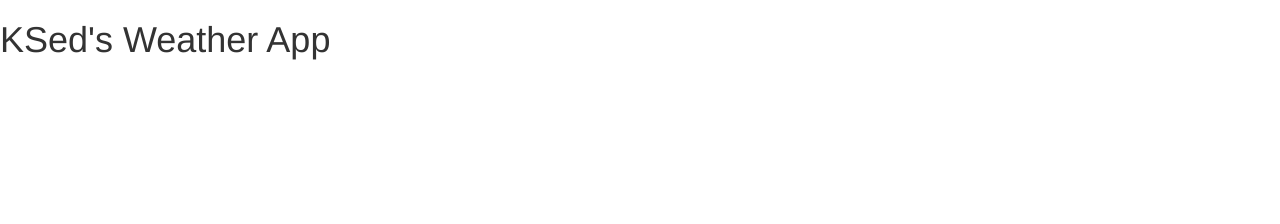
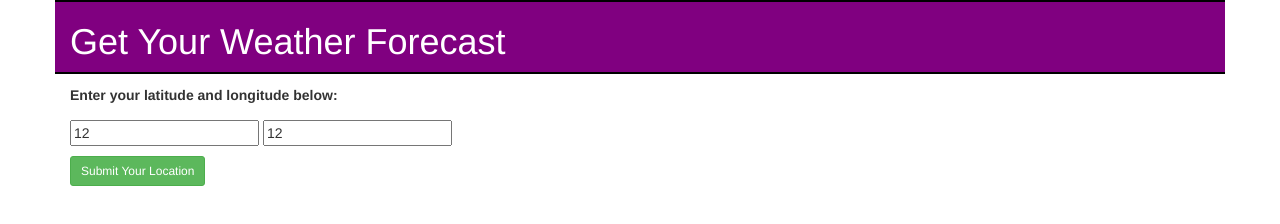
Before and after one commit to ksed/darkcaster, a website: page public/html/index.html in a window 1280 px wide. Drawn offline with nearby package versions, Linux system fonts and the light colour scheme; files that its build step writes are made by us from their sources.

Commit message:
reformated index.html to accept lat/lon coordinates and created angular forecast-app and LocationController logic to print the user-entered coordinates to the console

```diff
--- a/public/css/main.css
+++ b/public/css/main.css
@@ -0,0 +1,10 @@
+#app-title {
+  background-color: purple;
+  color: white;
+  border-top: 1px solid black;
+  border-bottom: 1px solid black;
+}
+
+#app-location {
+  margin-top: 1%;
+}
--- a/public/html/index.html
+++ b/public/html/index.html
@@ -1,23 +1,39 @@
 <!DOCTYPE html>
-<html lang="en">
-<head>
-  <meta charset="UTF-8">
-  <link rel="stylesheet" href="https://maxcdn.bootstrapcdn.com/bootstrap/3.3.7/css/bootstrap.min.css" integrity="sha384-BVYiiSIFeK1dGmJRAkycuHAHRg32OmUcww7on3RYdg4Va+PmSTsz/K68vbdEjh4u" crossorigin="anonymous">
-  <link rel="stylesheet" href="css/main.css">
-  <title>KSed's Darkcaster</title>
-</head>
+<html lang="en" ng-app="forecast-app">
+  <head>
+    <meta charset="UTF-8">
+    <link rel="stylesheet" href="https://maxcdn.bootstrapcdn.com/bootstrap/3.3.7/css/bootstrap.min.css" integrity="sha384-BVYiiSIFeK1dGmJRAkycuHAHRg32OmUcww7on3RYdg4Va+PmSTsz/K68vbdEjh4u" crossorigin="anonymous">
+    <link rel="stylesheet" href="css/main.css">
+    <title>Get Your Weather Forecast</title>
+  </head>
   <body>
-    <header>
-      <h1>KSed's Weather App</h1>
-    </header>
-    <main>
+    <location>
+      <div class="container">
+        <div id="app-title" class="row">
+          <div id="app-title" class="col-md-12 col-sm-12 col-xs-12">
+            <h1>Get Your Weather Forecast</h1>
+          </div>
+        </div>
 
-    </main>
-    <footer>
+        <div id="app-location" class="row" ng-controller="LocationController">
+          <div class="col-md-12 col-sm-12 col-xs-12">
+            <p>
+              <label for="userLatitude">Enter your latitude and longitude below:</label>
+            </p>
+            <p>
+              <input id="user-lat" type="text" placeholder="Latitude" value="12" ng-model="latitude">
+              <input id="user-lon" type="text" placeholder="Longitude" value="12" ng-model="longitude">
+            </p>
+            <button id="submit-location" type="button" class="btn btn-success btn-sm" ng-click='submitLocation(latitude, longitude)'>Submit Your Location</button>
+          </div>
+        </div>
+        </div>
+      </div>
+    </location>
 
-    </footer>
-
-  <script src="https://cdnjs.cloudflare.com/ajax/libs/jquery/2.2.4/jquery.min.js" type="text/javascript"></script>
-  <script src="js/app.js" type="text/javascript"></script>
+    <script src="https://cdnjs.cloudflare.com/ajax/libs/angular.js/1.5.8/angular.js"></script>
+    <script src="https://cdnjs.cloudflare.com/ajax/libs/jquery/2.2.4/jquery.min.js"></script>
+    <script src="js/app.js"></script>
+    <script src="js/controllers/location.controller.js"></script>
   </body>
 </html>
--- a/public/js/app.js
+++ b/public/js/app.js
@@ -1,3 +1,3 @@
 (function() {
-
+  angular.module('forecast-app', []);
 }());
```
Also changed, not shown: public/js/controllers/location.controller.js (added, +14 -0 lines), public/js/services/forecast.service.js (added, +8 -0 lines).
